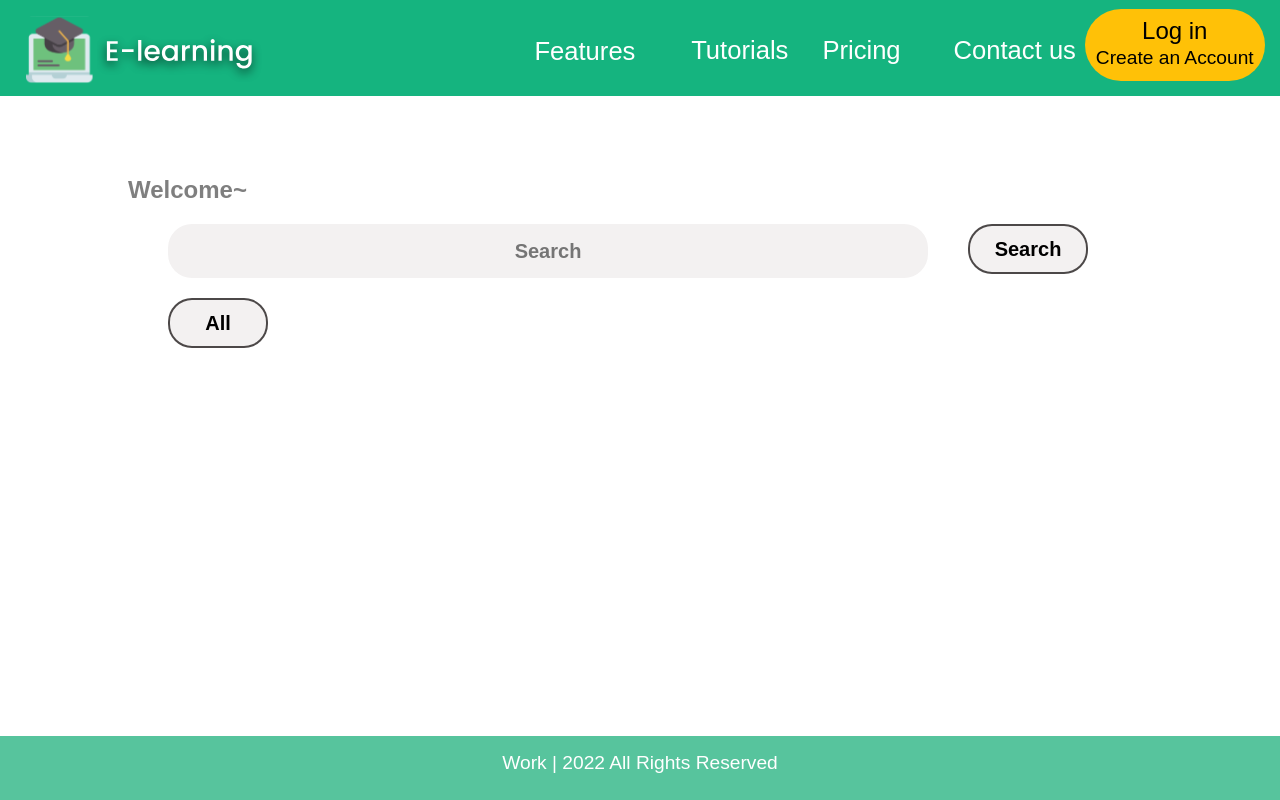
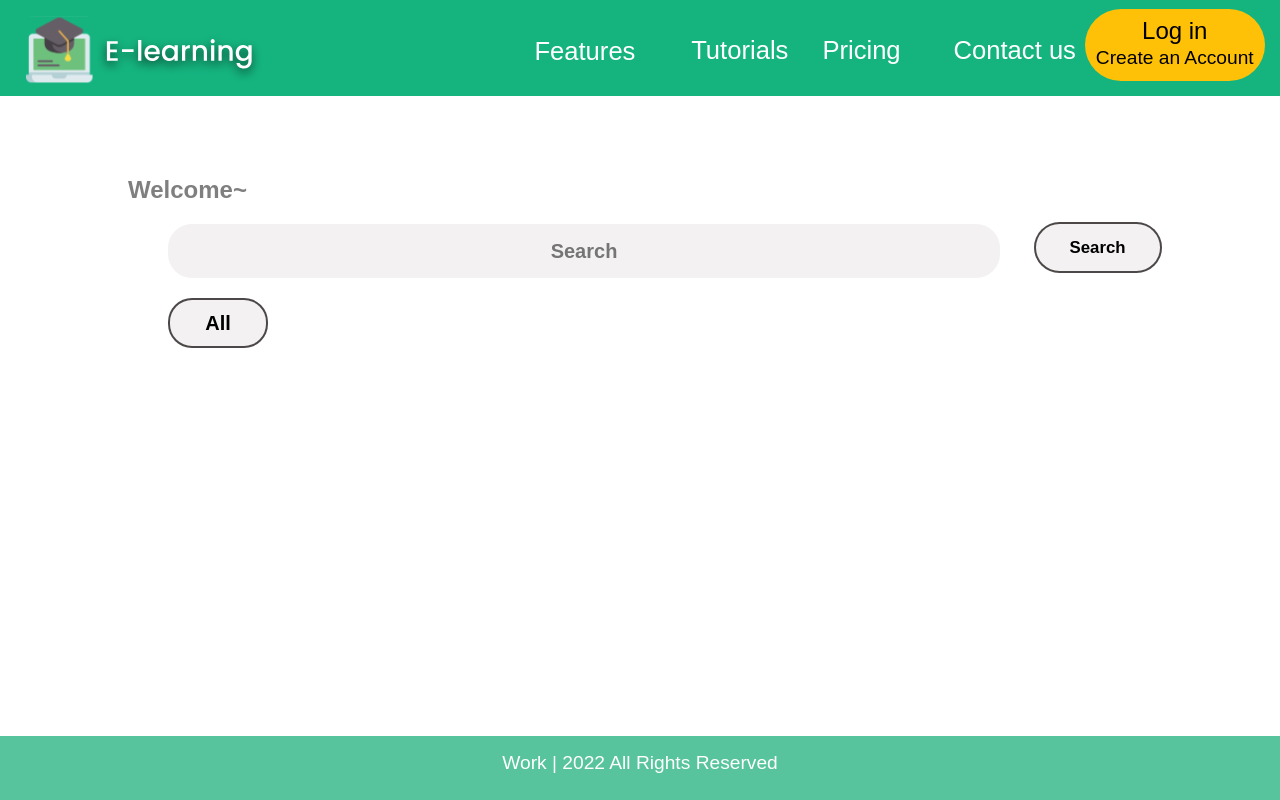
Before and after one commit to wellyhsu/emi_frontend, a Next.js app: page /Student_view_page in a window 1280 px wide. Built offline with nearby package versions, Linux system fonts and the light colour scheme; no server answers.

Commit message:
update(10/27)

```diff
--- a/components/Header.js
+++ b/components/Header.js
@@ -228,7 +228,7 @@ export const Header = () => {
                 </label>
 
                 <ul className={styles.Layerout}>
-
+                    <div className={styles.Feature_Button_block} style={{ float: "right"}}>
                         <li className={styles.Li_Feature}>
 
                             <button id='Features' className={styles.Features_button} onClick={Feature_button}>
@@ -356,6 +356,7 @@ export const Header = () => {
                                 </button>
                             </Link>
                         </li>
+                    </div>
                 </ul>
             </header>
         )
--- a/pages/Student_view_page.tsx
+++ b/pages/Student_view_page.tsx
@@ -376,9 +376,9 @@ export default function Account_Archive() {
             </div>
           </div>
 
-          <div style={{width:"100%"}} className={styles.Account_My_Creations}>
+          <div className={styles.Account_My_Creations}>
             Welcome~
-            <div style={{width:"100%",display: "flex"}}>
+            <div style={{width:"100%", display: "flex", alignContent: "center"}}>
               <input
                 type="text"
                 name='Search'
@@ -387,9 +387,9 @@ export default function Account_Archive() {
                 className={styles.Search}
               >
               </input>
-              <button className={styles.SearchButton} onClick={Search}>
-                Search
-              </button>
+                <button className={styles.SearchButton} onClick={Search}>
+                  Search
+                </button>
             </div>
             <button className={styles.AllVideo} onClick={ShowAllVideo}>
               All
--- /dev/null
+++ b/pages/api/video/status.ts
@@ -0,0 +1,18 @@
+// Next.js API route support: https://nextjs.org/docs/api-routes/introduction
+import type { NextApiRequest, NextApiResponse } from 'next'
+
+type Data = {
+  name: string
+}
+
+export default function handler(
+  req: NextApiRequest,
+  res: NextApiResponse<Data>
+)
+{
+  const status = req.query.status;  //影片處理狀態
+  const video_id = req.query.video_id;  //影片ID
+  const processed_video_path = req.query.processed_video_path;
+
+  res.status(200).json({ video_path: 'videoPath' });
+}
--- a/styles/Home.module.css
+++ b/styles/Home.module.css
@@ -219,13 +219,17 @@ ul.Layerout ul li:hover {
 }
 
 .user_image{
-  display: inline-block;
+  display: flex;
   position: relative;
-  width: 15vw;
-  height: 10vh;
-
-  margin-top: -3vh;
-  margin-left: -8vw;
+  object-fit: cover;
+
+  align-items: center;
+
+  width: 8em;
+  height: 4.5em;
+
+  margin-top: -3.3vh;
+  margin-left: -1.5vw;
 /*
   top: -1.3vh;
   left: -4vw;
@@ -1263,7 +1267,7 @@ ul.Layerout ul li:hover {
 }
 
 .Reset_content{
-  display: inline-block;
+  display: block;
 
   font-size: 20px;
   font-family: 'Poppins', Arial;
@@ -1301,7 +1305,7 @@ ul.Layerout ul li:hover {
 
 .Reset_back_button{
   display: inline-block;
-  width: 250px;
+  width: 20vw;
   height: 55px;
   cursor: pointer;
 
@@ -1322,15 +1326,19 @@ ul.Layerout ul li:hover {
   transform: scale(1.05); /*將元素放大1.05倍*/
 }
 
+/*寬度小於590px時，適用此格式。*/
+@media screen and (max-width: 590px)
+{
   .Reset_Send_button{
     display: inline-block;
-  width: 250px;
+    width: 25vw;
     height: 55px;
     cursor: pointer;
 
     text-align: center;
     font-size: 20px;
     font-family: 'Poppins',Arial;
+    justify-content: center;
 
     color: rgba(255, 255, 255, 1);
     background-color: rgba(87, 196, 157, 1);
@@ -1339,10 +1347,37 @@ ul.Layerout ul li:hover {
     border-color: rgba(87, 196, 157, 0);
 
     margin-left: 3vw;
-  margin-top: 0.8em;
   }
   .Reset_Send_button:hover { /*:hover代表滑鼠移到元素上時的狀態*/
     transform: scale(1.05); /*將元素放大1.05倍*/
+  }
+}
+
+/*寬度小於590px時，適用此格式。*/
+@media screen and (min-width: 590px)
+{
+  .Reset_Send_button{
+    display: inline-block;
+    width: 25vw;
+    height: 55px;
+    cursor: pointer;
+
+    text-align: center;
+    font-size: 20px;
+    font-family: 'Poppins',Arial;
+
+    color: rgba(255, 255, 255, 1);
+    background-color: rgba(87, 196, 157, 1);
+
+    border-radius: 40px;
+    border-color: rgba(87, 196, 157, 0);
+
+    margin-left: 3vw;
+    margin-top: 0.8em;
+  }
+  .Reset_Send_button:hover { /*:hover代表滑鼠移到元素上時的狀態*/
+    transform: scale(1.05); /*將元素放大1.05倍*/
+  }
 }
 
 .Forgot_Send_button{
@@ -1389,6 +1424,8 @@ ul.Layerout ul li:hover {
   width: 90vw;
   height: 60vh;
 }
+
+/* Reset Password Page */
 
 
 /*Video Editor*/
@@ -1909,6 +1946,7 @@ ul.Layerout ul li:hover {
   font-size: 1.5em;
   font-family: 'Poppins',Arial;
   text-align: center;
+  color: rgba(0, 0, 0, 1);
 
   justify-content: center;
   align-items: center;
@@ -1937,10 +1975,12 @@ ul.Layerout ul li:hover {
 }
 
 .Number{
+
   font-size: 2.6em;
   font-family: 'Poppins',Arial;
   text-align: center;
 
+  color: rgba(0, 0, 0, 1);
   padding-top: 1em;
 }
 
@@ -3396,7 +3436,7 @@ select.option{
 
 .Search{
   display: block;
-  width: 38em;
+  width: 65vw;
 
   height: 2.7em;
   font-size: 20px;
@@ -3419,7 +3459,38 @@ select.option{
 
 .SearchButton{
   display: inline-block;
-  width: 6em;
+  width: 10vw;
+  height: 3em;
+  cursor: pointer;
+
+  align-content: center;
+  justify-content: center;
+
+  font-size: 0.7em;
+  font-family: 'Poppins',Arial;
+  font-style: normal;
+  font-weight: 600;
+  text-align: center;
+  line-height: 28px;
+  color: rgba(0, 0, 0, 1);
+
+  border-radius: 5em;
+  border-style: solid;
+  border-width: 2px;
+  border-color: rgba(70, 66, 66, 0.961);
+
+  background-color: rgba(243, 241, 241, 1);
+
+  margin-top: 1.1em;
+  margin-left: 2em;
+}
+.SearchButton:hover{
+  transform: scale(1.02);
+}
+
+.AllVideo{
+  display: block;
+  width: 5em;
   height: 2.5em;
   cursor: pointer;
 
@@ -3438,34 +3509,6 @@ select.option{
 
   background-color: rgba(243, 241, 241, 1);
 
-  margin-top: 1em;
-  margin-left: 2em;
-}
-.SearchButton:hover{
-  transform: scale(1.02);
-}
-
-.AllVideo{
-  display: block;
-  width: 5em;
-  height: 2.5em;
-  cursor: pointer;
-
-  font-size: 20px;
-  font-family: 'Poppins',Arial;
-  font-style: normal;
-  font-weight: 600;
-  text-align: center;
-  line-height: 28px;
-  color: rgba(0, 0, 0, 1);
-
-  border-radius: 1.2em;
-  border-style: solid;
-  border-width: 2px;
-  border-color: rgba(70, 66, 66, 0.961);
-
-  background-color: rgba(243, 241, 241, 1);
-
   margin-left: 2em;
 }
 
@@ -3627,7 +3670,7 @@ select.option{
 /* Account */
 .Account_My_Creations{
   display: inline-block;
-  width: 562px;
+  width: 90%;
   height: 44px;
 
   font-size: 24px;
```
Also changed, not shown: pages/Reset_password.tsx (+3 -6 lines), pages/VE_upload_file_page.tsx (+23 -0 lines). Lines whose indentation alone changed are shown as unchanged.
